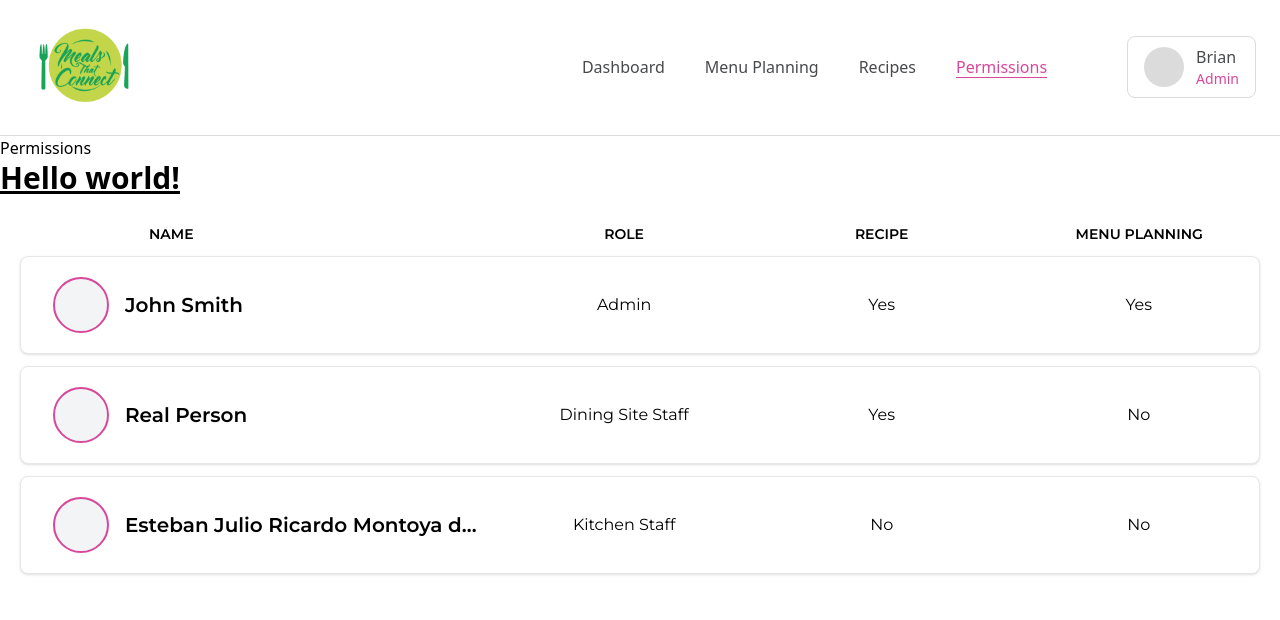
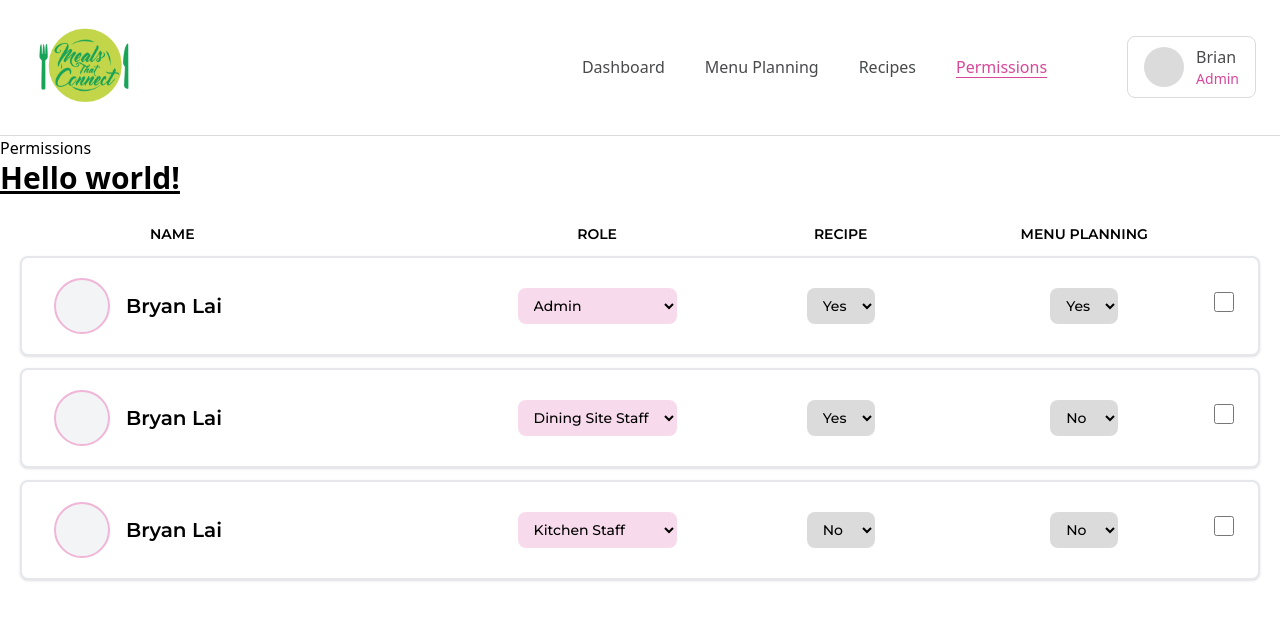
Before and after one commit to hack4impact-calpoly/meals-that-connect-25, a Next.js app: page /permissions in a window 1280 px wide. Shown: the top 620 px of the page. Built offline with nearby package versions, Linux system fonts and the light colour scheme.

Commit message:
feat: added individual permission components with editing states

```diff
--- a/src/app/permissions/page.tsx
+++ b/src/app/permissions/page.tsx
@@ -5,22 +5,21 @@ export default function Permissions() {
   const users = [
     {
       _id: "u1",
-      name: "John Smith",
+      name: "Bryan Lai",
       role: "Admin",
       recipe: true,
       menuPlanning: true,
     },
     {
       _id: "u2",
-      name: "Real Person",
+      name: "Bryan Lai",
       role: "Dining Site Staff",
       recipe: true,
       menuPlanning: false,
     },
     {
       _id: "u3",
-      name: "Esteban Julio Ricardo Montoya de la Rosa Ramirez",
-      // avatarUrl: "/MTC_logo.png",
+      name: "Bryan Lai",
       role: "Kitchen Staff",
       recipe: false,
       menuPlanning: false,
@@ -33,7 +32,7 @@ export default function Permissions() {
       <h1>Permissions</h1>
       <h1 className="text-3xl font-bold underline">Hello world!</h1>
       <div className="p-5">
-        <PermissionsDisplay users={users} />
+        <PermissionsDisplay users={users} editing={true} />
       </div>
     </main>
   );
--- /dev/null
+++ b/src/components/IndividualPermission.tsx
@@ -0,0 +1,93 @@
+"use client";
+
+import { useState } from "react";
+import Image from "next/image";
+
+export type UserPerms = {
+  _id: string;
+  name: string;
+  avatarUrl?: string;
+  role: string;
+  recipe: boolean;
+  menuPlanning: boolean;
+};
+
+const ROLES = ["Admin", "Dining Site Staff", "Kitchen Staff"];
+
+export default function IndividualPermission({ user, editing = false }: { user: UserPerms; editing?: boolean }) {
+  const [selected, setSelected] = useState(false);
+  const [role, setRole] = useState(user.role);
+  const [recipe, setRecipe] = useState(user.recipe);
+  const [menuPlanning, setMenuPlanning] = useState(user.menuPlanning);
+  return (
+    <div
+      className={`grid grid-cols-subgrid col-span-6 items-center rounded-lg border-2 bg-white pl-8 pr-6 py-5 shadow-sm transition-colors font-montserrat ${
+        selected ? "border-radish-900" : "border-gray-200"
+      }`}
+    >
+      {/* Avatar */}
+      <div className="relative h-14 w-14 overflow-hidden rounded-full border-2 border-radish-500 bg-gray-100 shrink-0">
+        {user.avatarUrl ? <Image src={user.avatarUrl} alt="" fill sizes="56px" className="object-cover" /> : null}
+      </div>
+      {/* Name */}
+      <div className="justify-self-start max-w-full truncate font-semibold text-xl" title={user.name}>
+        {user.name}
+      </div>
+      {/* Role */}
+      {editing ? (
+        <select
+          value={role}
+          onChange={(e) => setRole(e.target.value)}
+          className="justify-self-center rounded-lg bg-radish-100 px-3 py-2 text-sm font-medium border-none cursor-pointer"
+        >
+          {ROLES.map((r) => (
+            <option key={r} value={r}>
+              {r}
+            </option>
+          ))}
+        </select>
+      ) : (
+        <div className="justify-self-center text-center">{role}</div>
+      )}
+      {/* Recipe */}
+      {editing ? (
+        <select
+          value={recipe ? "Yes" : "No"}
+          onChange={(e) => setRecipe(e.target.value === "Yes")}
+          className="justify-self-center rounded-lg bg-medium-gray px-3 py-2 text-sm font-medium border-none cursor-pointer"
+        >
+          <option value="Yes">Yes</option>
+          <option value="No">No</option>
+        </select>
+      ) : (
+        <div className="justify-self-center text-center">{recipe ? "Yes" : "No"}</div>
+      )}
+      {/* Menu Planning */}
+      {editing ? (
+        <select
+          value={menuPlanning ? "Yes" : "No"}
+          onChange={(e) => setMenuPlanning(e.target.value === "Yes")}
+          className="justify-self-center rounded-lg bg-medium-gray px-3 py-2 text-sm font-medium border-none cursor-pointer"
+        >
+          <option value="Yes">Yes</option>
+          <option value="No">No</option>
+        </select>
+      ) : (
+        <div className="justify-self-center text-center">{menuPlanning ? "Yes" : "No"}</div>
+      )}
+      {/* Checkbox */}
+      {editing ? (
+        <div className="justify-self-center">
+          <input
+            type="checkbox"
+            checked={selected}
+            onChange={(e) => setSelected(e.target.checked)}
+            className="h-5 w-5 rounded cursor-pointer accent-radish-900"
+          />
+        </div>
+      ) : (
+        <div />
+      )}
+    </div>
+  );
+}
--- a/src/components/PermissionsDisplay.tsx
+++ b/src/components/PermissionsDisplay.tsx
@@ -1,17 +1,8 @@
-import Image from "next/image";
+import IndividualPermission, { UserPerms } from "./IndividualPermission";
 
-type UserPerms = {
-  _id: string;
-  name: string;
-  avatarUrl?: string;
-  role: string;
-  recipe: boolean;
-  menuPlanning: boolean;
-};
-
-export default function PermissionsDisplay({ users }: { users: UserPerms[] }) {
+export default function PermissionsDisplay({ users, editing = false }: { users: UserPerms[]; editing?: boolean }) {
   return (
-    <div className="grid grid-cols-[auto_1.5fr_1fr_1fr_1fr] gap-x-4 gap-y-3 pt-2 text-black font-montserrat">
+    <div className="grid grid-cols-[auto_1.5fr_1fr_1fr_1fr_auto] gap-x-4 gap-y-3 pt-2 text-black font-montserrat">
       {/* Header */}
       <div className="grid grid-cols-subgrid col-start-2 col-span-4 items-center pl-6 text-sm font-semibold justify-items-center">
         <div className="justify-self-start">NAME</div>
@@ -19,25 +10,9 @@ export default function PermissionsDisplay({ users }: { users: UserPerms[] }) {
         <div>RECIPE</div>
         <div className="text-center">MENU PLANNING</div>
       </div>
-
       {/* Rows */}
       {users.map((u) => (
-        <div
-          key={u._id}
-          className="grid grid-cols-subgrid col-span-5 items-center rounded-lg border border-gray-200 bg-white pl-8 py-5 shadow-sm"
-        >
-          <div className="relative h-14 w-14 overflow-hidden rounded-full border-2 border-radish-900 bg-gray-100">
-            {u.avatarUrl ? <Image src={u.avatarUrl} alt="" fill sizes="56px" className="object-cover" /> : null}
-          </div>
-
-          <div className="justify-self-start max-w-full truncate font-semibold text-xl" title={u.name}>
-            {u.name}
-          </div>
-
-          <div className="justify-self-center text-center">{u.role}</div>
-          <div className="justify-self-center text-center">{u.recipe ? "Yes" : "No"}</div>
-          <div className="justify-self-center text-center">{u.menuPlanning ? "Yes" : "No"}</div>
-        </div>
+        <IndividualPermission key={u._id} user={u} editing={editing} />
       ))}
     </div>
   );
```
